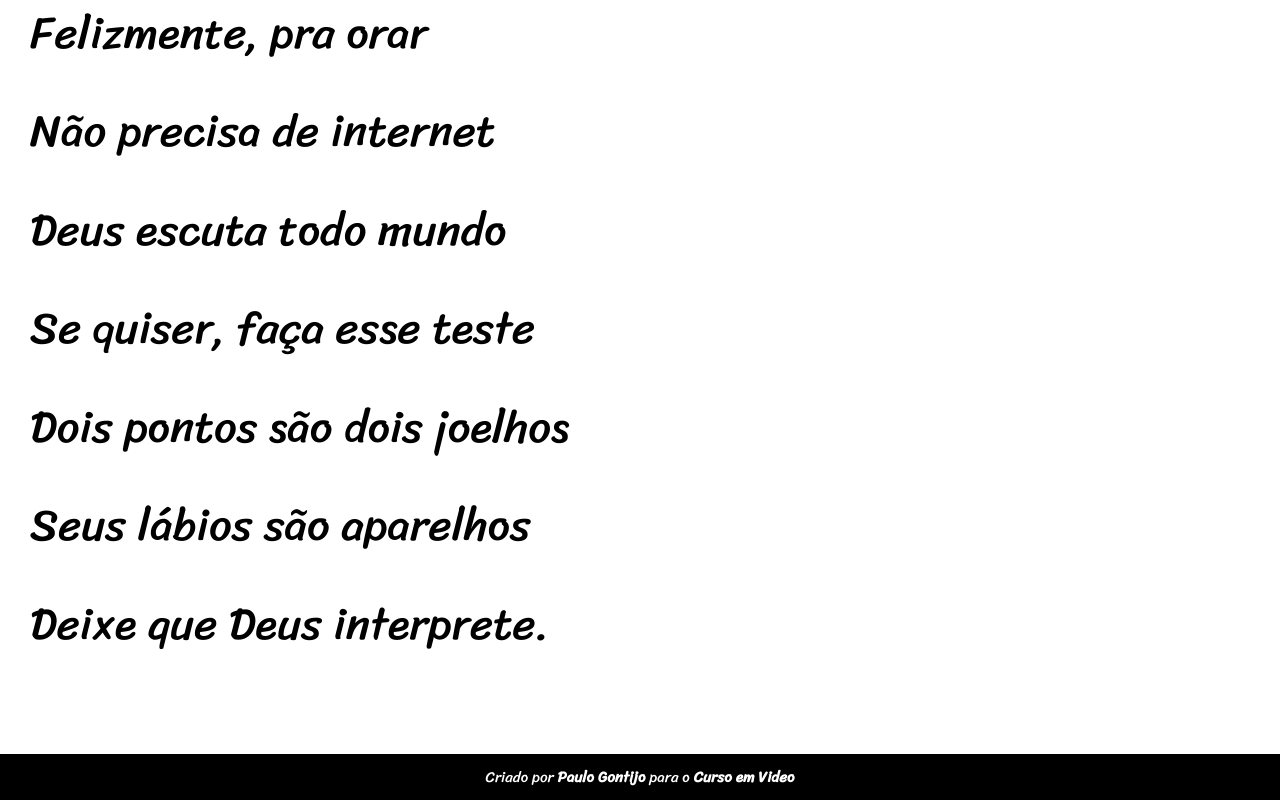
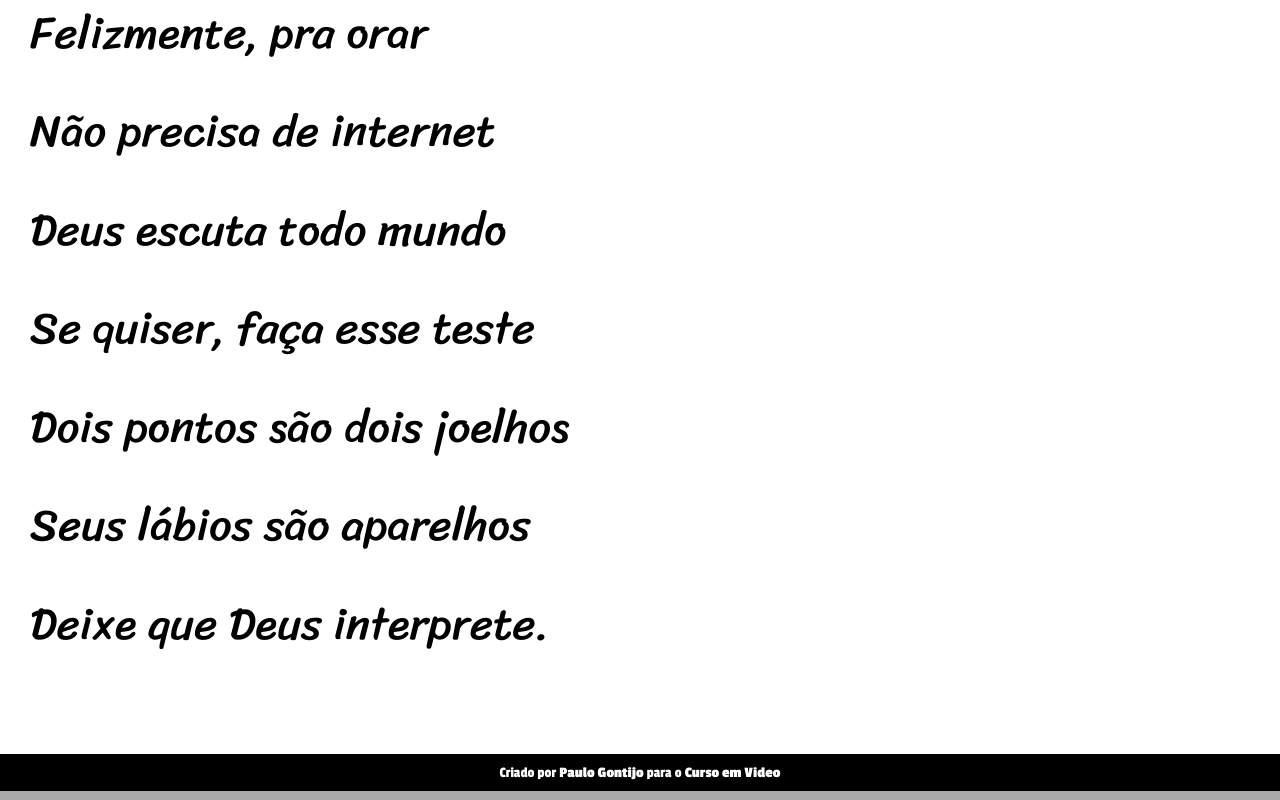
Before and after one commit to paulo-c-gontijo/html-css, a plain HTML site: page desafios/desafio012/index.html in a window 1280 px wide. Shown: the part 5438-6238 px from the top of the page. Drawn offline with Linux system fonts and the light colour scheme; a web font is replaced by a local one.

Commit message:
Update style.css

```diff
--- a/desafios/desafio012/style.css
+++ b/desafios/desafio012/style.css
@@ -92,6 +92,7 @@ footer {
     text-align: center;
     font-size: 15px;
     padding: 10px;
+    font-family: var(--fonte2);
 }
 footer a {
     text-decoration: none;
```
